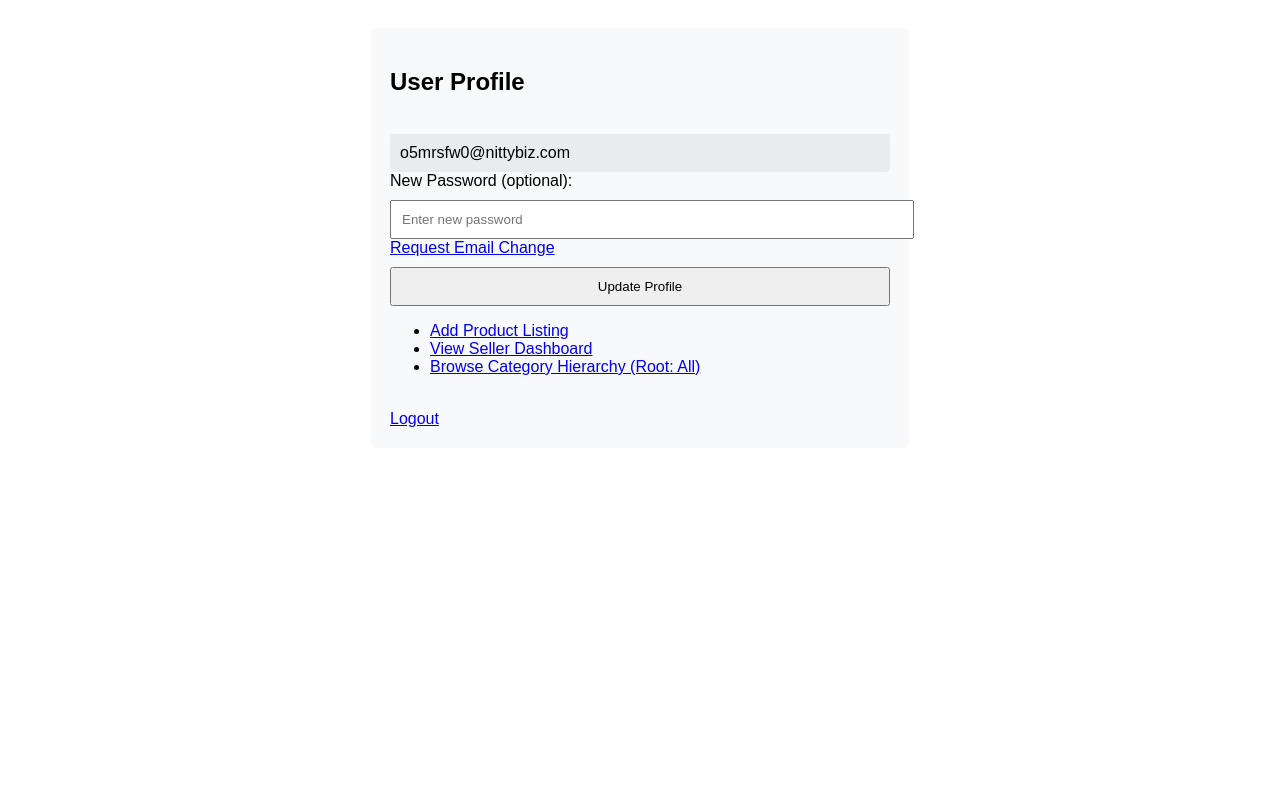
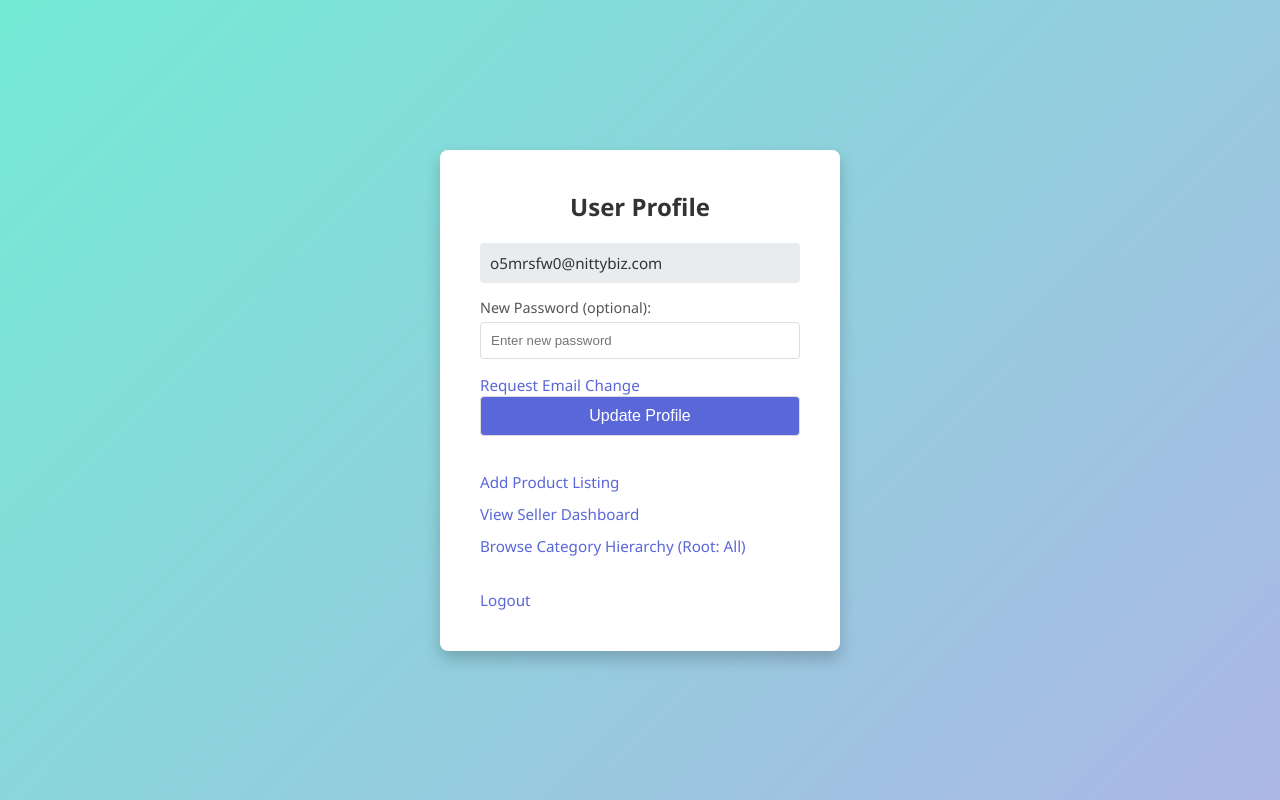
Before and after one commit to Codakshay/KCZA_CMPSC431W_Capstone, a Flask app: page /profile in a window 1280 px wide. Run offline with Flask 3, Linux system fonts and the light colour scheme; a user stored in the database is signed in; parts of the project's set-up code (start-up, migrations or seed data) failed here and were passed over.

Commit message:
updated styling for profile and new email page

```diff
--- a/templates/profile.html
+++ b/templates/profile.html
@@ -4,64 +4,145 @@
   <meta charset="UTF-8">
   <title>Profile</title>
   <style>
+    /* CSS Reset */
+    * {
+      margin: 0;
+      padding: 0;
+      box-sizing: border-box;
+    }
+
     body {
-      font-family: sans-serif;
-      padding: 20px;
+      font-family: 'Segoe UI', Tahoma, Geneva, Verdana, sans-serif;
+      background: linear-gradient(135deg, #74ebd5, #ACB6E5);
+      min-height: 100vh;
+      display: flex;
+      align-items: center;
+      justify-content: center;
     }
+
     .container {
-      max-width: 500px;
-      margin: auto;
-      background: #f8f9fa;
-      padding: 20px;
+      background-color: #fff;
       border-radius: 8px;
+      padding: 40px;
+      width: 400px;
+      box-shadow: 0 8px 16px rgba(0, 0, 0, 0.2);
     }
-    input[type="password"], input[type="submit"] {
+
+    h2 {
+      text-align: center;
+      margin-bottom: 20px;
+      color: #333;
+    }
+
+    form {
+      margin-bottom: 20px;
+    }
+
+    label {
+      display: block;
+      color: #555;
+      font-size: 0.9rem;
+      margin-top: 15px;
+      margin-bottom: 5px;
+    }
+
+    input[type="password"],
+    input[type="submit"] {
       width: 100%;
       padding: 10px;
-      margin-top: 10px;
+      margin-bottom: 15px;
+      border: 1px solid #ddd;
+      border-radius: 4px;
     }
+
+    input[type="submit"] {
+      background-color: #5A67D8;
+      color: #fff;
+      font-size: 1rem;
+      cursor: pointer;
+      transition: background-color 0.3s;
+    }
+
+    input[type="submit"]:hover {
+      background-color: #434190;
+    }
+
     .readonly {
       background-color: #e9ecef;
       padding: 10px;
       border-radius: 4px;
+      font-size: 0.95rem;
+      color: #333;
+      margin-bottom: 15px;
+    }
+
+    .link-list {
+      list-style-type: none;
+      padding-left: 0;
+      margin-top: 20px;
+    }
+
+    .link-list li {
+      margin-bottom: 10px;
+    }
+
+    .link-list a,
+    .container a {
+      color: #5A67D8;
+      text-decoration: none;
+      font-size: 0.95rem;
+    }
+
+    .link-list a:hover,
+    .container a:hover {
+      text-decoration: underline;
+    }
+
+    .flash-messages {
+      margin-bottom: 20px;
+      padding: 10px;
+      background-color: #E0F7FA;
+      border: 1px solid #81D4FA;
+      color: #01579B;
+      border-radius: 4px;
+    }
+
+    .flash-messages ul {
+      list-style-type: none;
     }
   </style>
 </head>
 <body>
   <div class="container">
     <h2>User Profile</h2>
+
     {% with messages = get_flashed_messages() %}
       {% if messages %}
+        <div class="flash-messages">
           <ul>
             {% for msg in messages %}
               <li>{{ msg }}</li>
             {% endfor %}
           </ul>
+        </div>
       {% endif %}
     {% endwith %}
 
     <form method="POST">
-      <br>
-
       <div class="readonly">{{ email }}</div>
 
       <label for="password">New Password (optional):</label>
       <input type="password" id="password" name="password" placeholder="Enter new password">
+
       <a href="{{ url_for('request_email_change') }}">Request Email Change</a>
 
       <input type="submit" value="Update Profile">
     </form>
 
-<ul>
-  <li>
-    <a href="{{ url_for('add_listing') }}">Add Product Listing</a>
-  </li>
-  <li>
-    <a href="{{ url_for('seller_dashboard') }}">View Seller Dashboard</a>
-  </li>
-  <li>
-    <a href="{{ url_for('view_category', parent_category='All') }}">Browse Category Hierarchy (Root: All)</a>
-  </li>
+    <ul class="link-list">
+      <li><a href="{{ url_for('add_listing') }}">Add Product Listing</a></li>
+      <li><a href="{{ url_for('seller_dashboard') }}">View Seller Dashboard</a></li>
+      <li><a href="{{ url_for('view_category', parent_category='All') }}">Browse Category Hierarchy (Root: All)</a></li>
     </ul>
 
     <br>
```
Also changed, not shown: templates/request_email_change.html (+110 -5 lines), nittanybusiness.db. Lines whose indentation alone changed are shown as unchanged.
